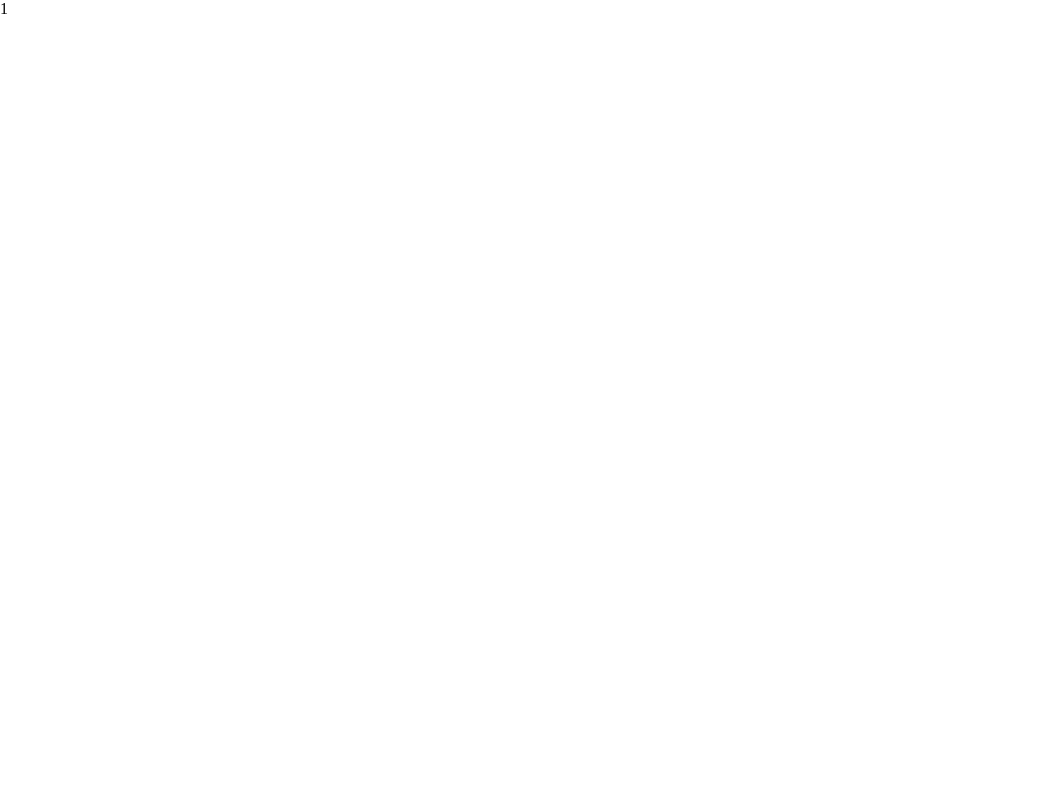
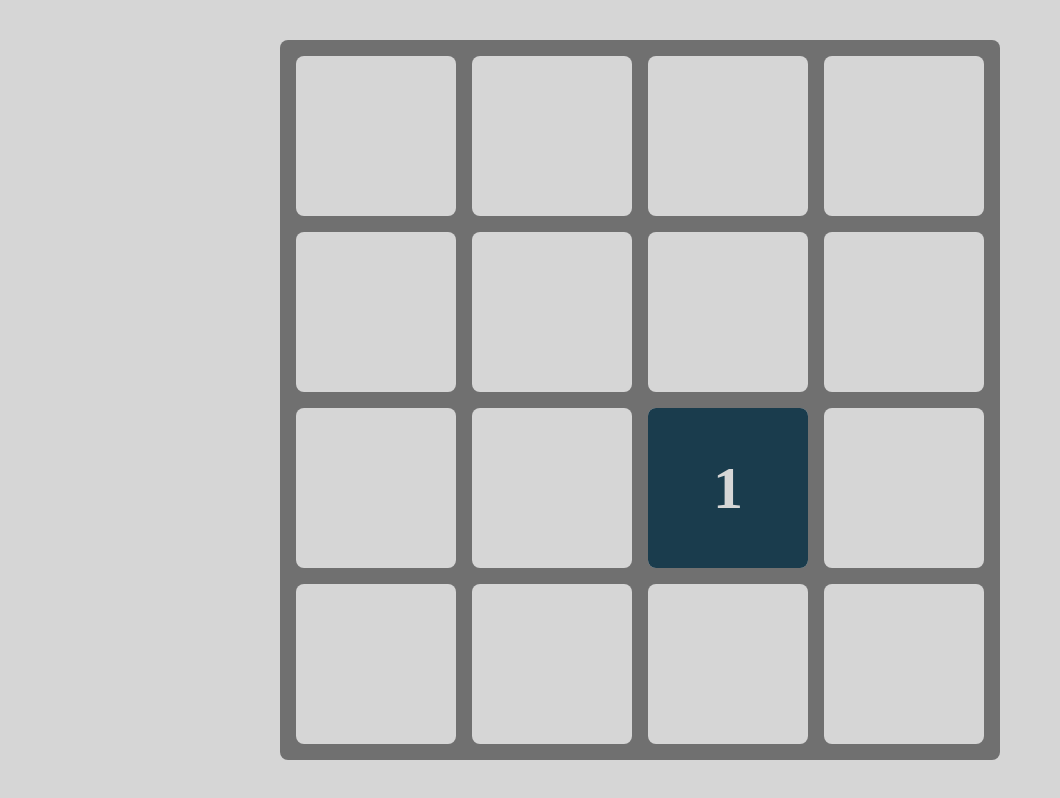
Before and after one commit to Flomm/2048game, a plain HTML site: page index.html in a window 1280 px wide. Shown: the whole page, without its empty margins (0-1060 px from the left). Drawn offline with Linux system fonts and the light colour scheme.

Commit message:
Add basic styling

```diff
--- a/style.css
+++ b/style.css
@@ -1,5 +1,67 @@
-* {
-    margin: 0;
-    padding: 0;
-    box-sizing: border-box;
+:root {
+  --bg-color: rgb(214, 214, 214);
+  --board-color: rgb(112, 112, 112);
+  --tile-color: rgb(22, 15, 15);
+
+  --tile-size: 20vmin;
+  --tile-qty: 4;
+  --radius-size: 1vmin;
+  --gap-size: 2vmin;
 }
+
+*,
+*::before,
+*::after {
+  margin: 0;
+  padding: 0;
+  box-sizing: border-box;
+}
+
+html {
+  height: 100vh;
+}
+
+body {
+  height: 100%;
+  background-color: var(--bg-color);
+  font-size: 7.5vmin;
+}
+
+.flex-center {
+  display: flex;
+  justify-content: center;
+  align-items: center;
+}
+
+#game-board {
+  background-color: var(--board-color);
+  display: grid;
+  grid-template-columns: repeat(var(--tile-qty), var(--tile-size));
+  grid-template-rows: repeat(var(--tile-qty), var(--tile-size));
+  gap: var(--gap-size);
+  border-radius: var(--radius-size);
+  padding: var(--gap-size);
+  position: relative;
+}
+
+.placeholder {
+  background-color: var(--bg-color);
+  border-radius: 1vmin;
+}
+
+.tile {
+  --x: 2;
+  --y: 2;
+  --background-lightness: 20%;
+  --text-lightness: 80%;
+  background-color: hsl(200, 50%, var(--background-lightness));
+  color: hsl(200, 25%, var(--text-lightness));
+  position: absolute;
+  border-radius: var(--radius-size);
+  height: var(--tile-size);
+  width: var(--tile-size);
+  color: var(--bg-color);
+  top: calc(var(--y) * (var(--tile-size) + var(--gap-size)) + var(--gap-size));
+  left: calc(var(--y) * (var(--tile-size) + var(--gap-size)) + var(--gap-size));
+  font-weight: bold;
+}
```
